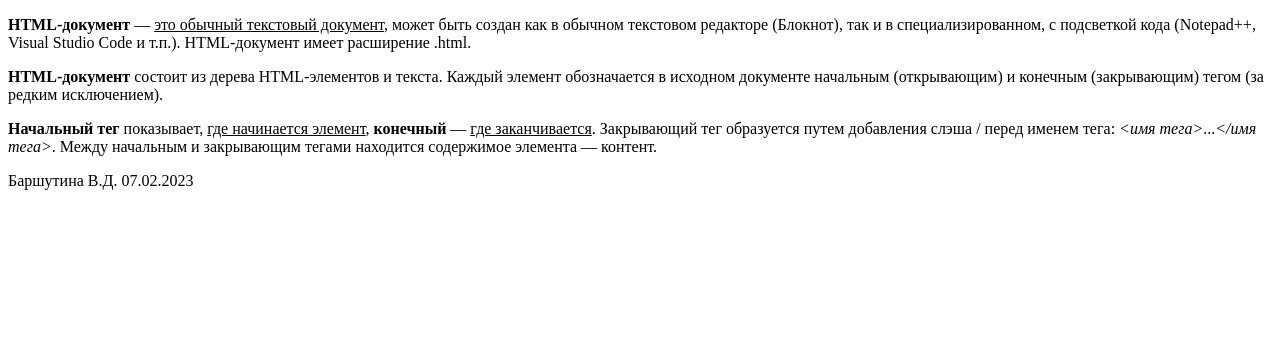
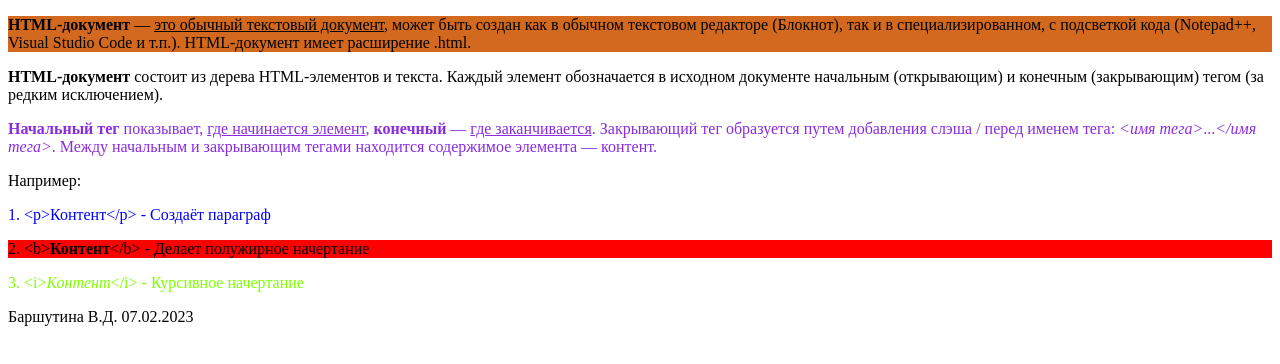
Before and after one commit to ValeriaBarshutina/Barshutina-base-html, a plain HTML site: page base-html/index.html in a window 1280 px wide. Drawn offline with Linux system fonts and the light colour scheme.

Commit message:
feat: add css

```diff
--- a/base-html/index.html
+++ b/base-html/index.html
@@ -7,14 +7,18 @@
     <title>Document</title>
 </head>
 <body>
-    <p><b>HTML-документ</b> — <ins>это обычный текстовый документ</ins>, может быть создан как в обычном текстовом редакторе
+    <p style="background-color: chocolate;"><b>HTML-документ</b> — <ins>это обычный текстовый документ</ins>, может быть создан как в обычном текстовом редакторе
         (Блокнот), так и в специализированном, с подсветкой кода (Notepad++, Visual Studio Code и т.п.). HTML-документ
         имеет расширение .html.</p>
     <p><b>HTML-документ</b> состоит из дерева HTML-элементов и текста. Каждый элемент обозначается в исходном
         документе начальным (открывающим) и конечным (закрывающим) тегом (за редким исключением).</p>
-    <p><b>Начальный тег</b> показывает, <ins>где начинается элемент</ins>, <b>конечный</b> — <ins>где заканчивается</ins>. Закрывающий тег образуется
+    <p style="color: blueviolet;"><b>Начальный тег</b> показывает, <ins>где начинается элемент</ins>, <b>конечный</b> — <ins>где заканчивается</ins>. Закрывающий тег образуется
         путем добавления слэша / перед именем тега: <span><i><имя тега></i>...<i>&lt;/имя тега></i></span>. Между начальным и закрывающим тегами
         находится содержимое элемента — контент.</p>
+    <p>Например:</p>
+        <p style="color: blue;">1. <span>&lt;p>Контент&lt;/p></span> - Создаёт параграф</p>
+        <p style="background-color: red;">2. <span>&lt;b><b>Контент</b>&lt;/b></span> - Делает полужирное начертание</p>
+        <p style="color: chartreuse;">3. <span>&lt;i><i>Контент</i>&lt;/i></span> - Курсивное начертание</p>
     <p>Баршутина В.Д. 07.02.2023</p>
 </body>
 </html>
```
